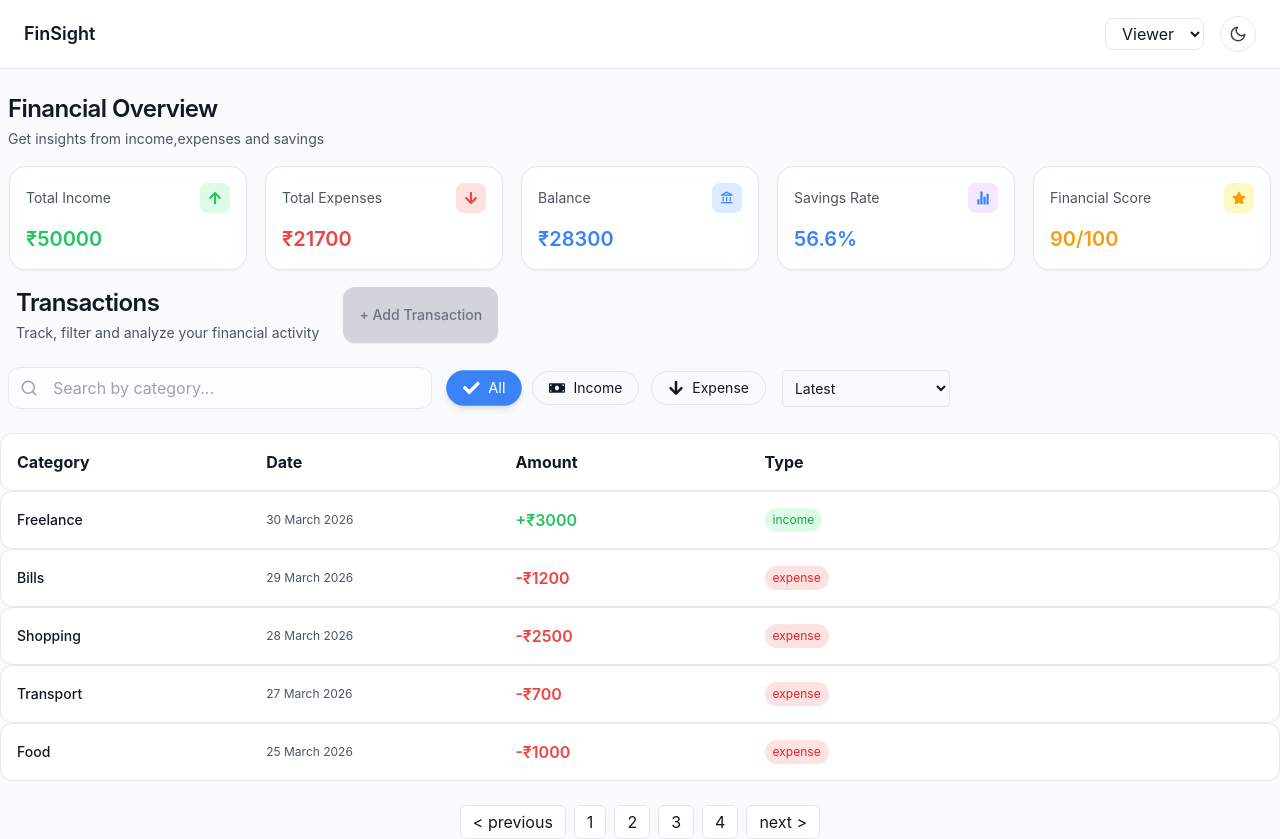
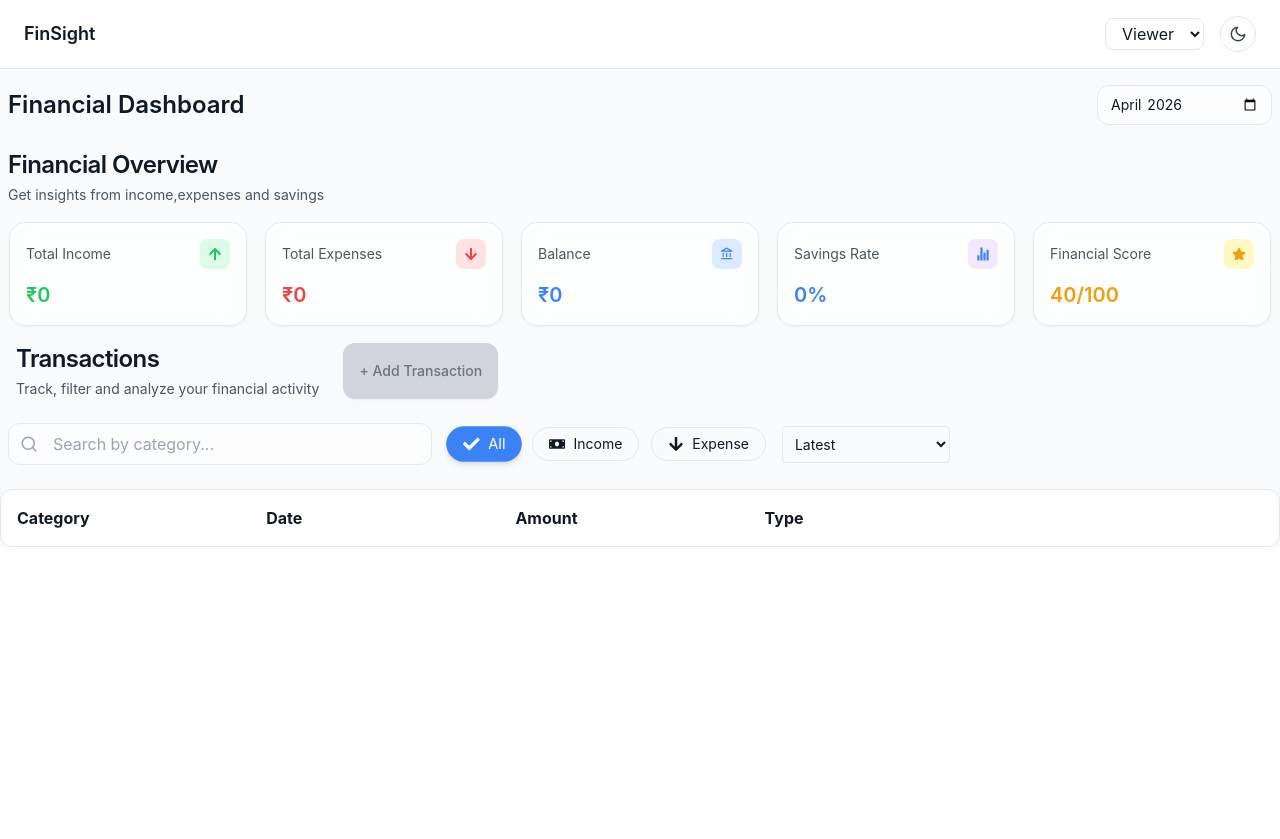
Before and after one commit to Yoshita-22/FinSight, a React (Vite) app: page / in a window 1280 px wide. After the commit the page ends 800 px from the top, so only its background shows below. Built offline with nearby package versions, Linux system fonts and the light colour scheme.

Commit message:
redesigned entire dashboard summary logic

```diff
--- a/src/App.jsx
+++ b/src/App.jsx
@@ -1,14 +1,10 @@
 import React, { useState } from 'react'
-import TransactionSection from './components/Transactions/TransactionSection';
-import Navbar from './components/common/Navbar';
-import SummarySection from './components/Summary/SummarySection';
+import Dashboard from './Dashboard';
 
 function App() {
   return (
     <div className='bg-bg-light dark:bg-bg-dark'>
-      <Navbar/>
-      <SummarySection/>
-      <TransactionSection/>
+      <Dashboard/>
 
     </div>
   )
--- /dev/null
+++ b/src/Dashboard.jsx
@@ -0,0 +1,49 @@
+import React from 'react'
+import { useState } from 'react'
+import SummarySection from './components/Summary/SummarySection'
+import TransactionSection from './components/Transactions/TransactionSection'
+import Navbar from './components/common/Navbar'
+import { getMonthTransactions } from './components/utils/transactions'
+import { useTransactions } from './context/TransactionsContext'
+function Dashboard() {
+    const [selectedMonth, setSelectedMonth] = useState(
+        new Date().toISOString().slice(0, 7)
+    );
+    const {transactions} = useTransactions();
+    const proceesedTransactions  = getMonthTransactions(selectedMonth,transactions)
+  return (
+
+    <>
+    <Navbar/>
+<div className="
+  flex items-center justify-between
+  px-2 mt-4
+">
+  <h1 className="
+    text-xl md:text-2xl font-semibold
+    text-text-primaryLight dark:text-text-primaryDark
+  ">
+    Financial Dashboard
+  </h1>
+  <input
+    type="month"
+    value={selectedMonth}
+    onChange={(e) => setSelectedMonth(e.target.value)}
+    className="
+      px-3 py-2 rounded-xl text-sm
+      bg-white/60 dark:bg-white/5 backdrop-blur-md
+      border border-border-light dark:border-border-dark
+      text-text-primaryLight dark:text-text-primaryDark
+      focus:ring-2 focus:ring-primary
+    "
+  />
+
+</div>
+    <SummarySection selectedMonth = {selectedMonth} proceesedTransactions={proceesedTransactions }/>
+    <TransactionSection selectedMonth = {selectedMonth} proceesedTransactions={proceesedTransactions }/>
+    </>
+  )
+}
+
+
+export default Dashboard
--- a/src/components/Summary/SummarySection.jsx
+++ b/src/components/Summary/SummarySection.jsx
@@ -1,12 +1,14 @@
 import React from 'react'
 import SummaryCards from './SummaryCards'
-import { useTransactions } from '../../context/TransactionsContext'
 
-function SummarySection() {
+import { useTransactions } from '../../context/TransactionsContext';
+
+function SummarySection({SelectedMonth,proceesedTransactions}) {
     const {transactions} = useTransactions();
-    let income = transactions.filter((tx)=>tx.type=="income").reduce((acc,curr)=>acc + Number(curr.amount),0);
-    let expenses = transactions.filter((tx)=>tx.type=="expense").reduce((acc,curr)=>acc + Number(curr.amount),0);
-    console.log(expenses);
+
+
+    let income = proceesedTransactions.filter((tx)=>tx.type=="income").reduce((acc,curr)=>acc + Number(curr.amount),0);
+    let expenses =proceesedTransactions.filter((tx)=>tx.type=="expense").reduce((acc,curr)=>acc + Number(curr.amount),0);
   return (
     <>
     <div className="px-2 mt-6">
--- a/src/components/Transactions/TransactionSection.jsx
+++ b/src/components/Transactions/TransactionSection.jsx
@@ -7,7 +7,9 @@ import TransactionsControls from './TransactionsControls';
 import { useState } from 'react';
 import { FaCheck, FaMoneyBill, FaArrowDown } from "react-icons/fa";
 import AddTransactionModal from './AddTransaction';
-function TransactionSection() {
+
+
+function TransactionSection({selectedMonth,proceesedTransactions}) {
   const {transactions} = useTransactions();
   const options = [
     { label: "All", value: "all", icon: <FaCheck /> },
@@ -20,22 +22,24 @@ function TransactionSection() {
   const [editingTx, setEditingTx] = useState(null);
   const[showTransaction,setShowTransaction] = useState(false);
   const {role} = useRole();
+
+
+
     //search by category
-    let searchedTransactions = transactions.filter((transaction)=>{
+
+     proceesedTransactions = proceesedTransactions.filter((transaction)=>{
        return  transaction.category.toLowerCase().includes(searchInput.toLowerCase())
     });
     //filter transactions based on type
-    let filteredTransactions = searchedTransactions.filter((transaction)=>{
+    proceesedTransactions = proceesedTransactions.filter((transaction)=>{
       if(filter=="all") return true;
       return transaction.type == filter;
     });
     //sort by date or amount
-    let sortedTransactions = [...filteredTransactions];
-    if(sort==sortOptions[0]) sortedTransactions =  sortedTransactions.sort((a, b) => new Date(b.date) - new Date(a.date)) // latest;//latest
-    else if(sort==sortOptions[1]) sortedTransactions =  sortedTransactions.sort((a,b)=>new Date(a.date)-new Date(b.date))//oldest
-    else if(sort==sortOptions[2]) sortedTransactions = sortedTransactions.sort((a,b)=>b.amount-a.amount);//amount from high to low
-    else sortedTransactions = sortedTransactions.sort((a,b)=>a.amount-b.amount);//amount from low to high
-
+    if(sort==sortOptions[0]) proceesedTransactions =  proceesedTransactions.sort((a, b) => new Date(b.date) - new Date(a.date)) // latest;//latest
+    else if(sort==sortOptions[1]) proceesedTransactions =  proceesedTransactions.sort((a,b)=>new Date(a.date)-new Date(b.date))//oldest
+    else if(sort==sortOptions[2]) proceesedTransactions = proceesedTransactions.sort((a,b)=>b.amount-a.amount);//amount from high to low
+    else proceesedTransactions = proceesedTransactions.sort((a,b)=>a.amount-b.amount);//amount from low to high
 
   return (
     <>
@@ -65,7 +69,7 @@ function TransactionSection() {
             shadow-sm
             transition ${role=="admin"?"bg-primary text-white hover:opacity-90"
                         : "bg-gray-300 text-gray-500 cursor-not-allowed"}`}
-      onClick = {()=>setShowTransaction(true)}
+        onClick = {()=>setShowTransaction(true)}
         >
         + Add Transaction
       </button>
@@ -93,7 +97,7 @@ function TransactionSection() {
     </div>
 
     <div>
-        <PaginatedItems itemsPerPage={5} transactions={sortedTransactions} onEdit={(tx) => setEditingTx(tx)}/>
+        <PaginatedItems itemsPerPage={5} transactions={proceesedTransactions} onEdit={(tx) => setEditingTx(tx)}/>
          {editingTx && (
                     <EditTransactionModal
                         transaction={editingTx}
--- a/src/components/Transactions/TransactionsControls.jsx
+++ b/src/components/Transactions/TransactionsControls.jsx
@@ -1,8 +1,9 @@
 import React, { useState } from 'react'
 import { FiSearch } from "react-icons/fi";
+import { useTransactions } from '../../context/TransactionsContext';
 
 function TransactionsControls(props) {
-
+    const {month,setMonth} = useTransactions();
     const {searchInput,setSearchInput,filter,setFilter,sort,setSort,options,sortOptions} = props;
 
   return (
@@ -92,9 +93,8 @@ function TransactionsControls(props) {
         }
      </select>
     </div>
+
    </div>
-
-
     </>
   )
 }
--- /dev/null
+++ b/src/components/utils/transactions.js
@@ -0,0 +1,7 @@
+import { useTransactions } from "../../context/TransactionsContext"
+
+export const  getMonthTransactions = (selectedMonth,transactions)=>{
+    return transactions.filter((tx)=>
+         new Date(tx.date).toISOString().slice(0, 7)==selectedMonth
+    )
+}
```
